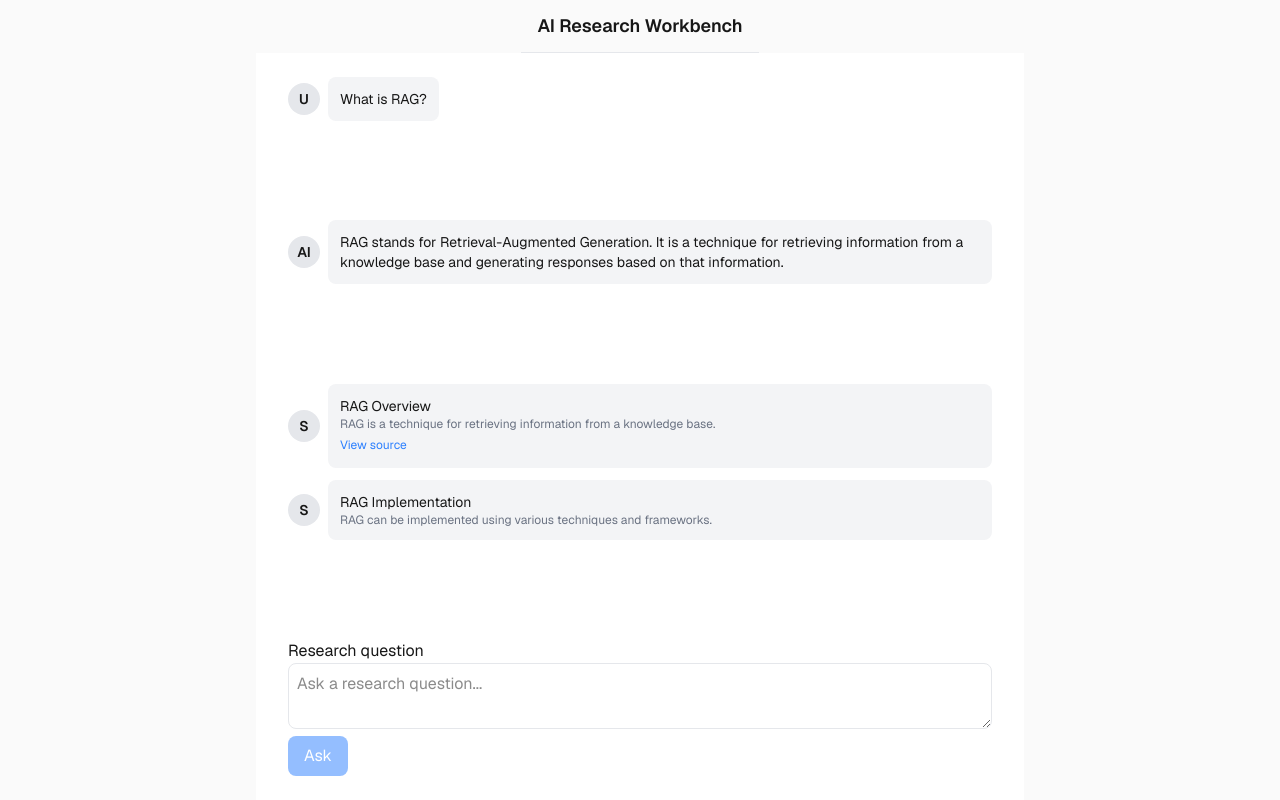
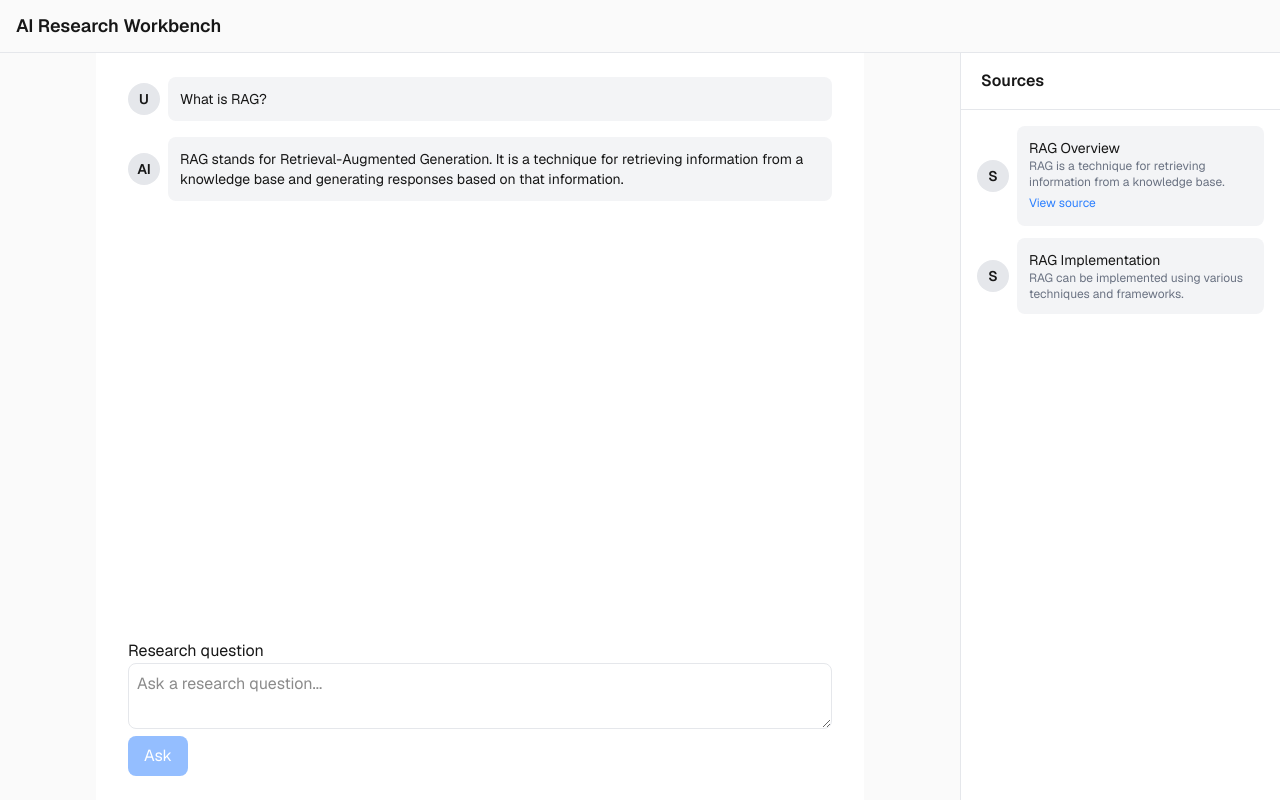
Before and after one commit to zero-shot-assassin/ai-research-workbench, a Next.js app in the folder frontend/: page / in a window 1280 px wide. Built offline with nearby package versions, Linux system fonts and the light colour scheme.

Commit message:
Restructure layout to mockup shell and apply Day 7 review cleanups

```diff
--- a/frontend/app/page.tsx
+++ b/frontend/app/page.tsx
@@ -3,13 +3,13 @@
 import { useState } from "react";
 import { Header } from "@/components/Header";
 import { MessageBubble } from "@/components/MessageBubble";
-import { messages as InitialMessages, sources } from "@/data/mock-chat";
+import { messages as initialMessages, sources } from "@/data/mock-chat";
 import { SourceCard } from "@/components/SourceCard";
 import { QuestionInput } from "@/components/QuestionInput";
 import type { Message } from "@/types/chat";
 
 export default function Home() {
-  const [messages, setMessages] = useState<Message[]>(InitialMessages);
+  const [messages, setMessages] = useState<Message[]>(initialMessages);
 
   function handleQuestionSubmit(question: string): void {
     const newMessage: Message = {
@@ -22,30 +22,45 @@ export default function Home() {
   }
 
   return (
-    <div className="flex flex-col flex-1 items-center justify-center bg-zinc-50 font-sans dark:bg-black">
+    <div className="flex h-screen flex-col bg-zinc-50 font-sans dark:bg-black">
       <Header title="AI Research Workbench" />
-      <main className="flex flex-1 w-full max-w-3xl flex-col items-center justify-between py-6 px-8 bg-white dark:bg-black sm:items-start">
 
+      {/* Sibling row: conversation + sources */}
+      <div className="flex min-h-0 flex-1">
+
+        <main className="mx-auto flex w-full max-w-3xl min-h-0 flex-1 flex-col gap-4 px-8 py-6 bg-white dark:bg-black">
           {/* Messages */}
+          <div className="flex min-h-0 flex-1 flex-col gap-4 overflow-y-auto">
             {messages.length === 0 ? (
-          <p>No messages yet. Ask a research question to get started.</p>
+              <div className="flex h-full flex-col items-center justify-center text-center">
+                <p className="text-sm text-gray-500 dark:text-gray-400">
+                  No messages yet. Ask a research question to get started.
+                </p>
+              </div>
             ) : (
               messages.map((message) => (
                 <MessageBubble key={message.id} message={message} />
               ))
             )}
+          </div>
 
-        {/* Supporting Sources */}
-        <section aria-label="Supporting sources" className="flex w-full flex-col gap-3">
+          {/* Question Input */}
+          <QuestionInput onSubmit={handleQuestionSubmit} />
+        </main>
+
+        {/* Sources panel */}
+        <aside aria-label="Supporting sources" className="flex w-80 shrink-0 flex-col border-l border-gray-200 bg-white dark:bg-black">
+          <div className="border-b border-gray-200 px-5 py-4">
+            <h2 className="font-semibold">Sources</h2>
+          </div>
+          <div className="flex-1 space-y-3 overflow-y-auto p-4">
             {sources.map((source) => (
               <SourceCard key={source.id} source={source} />
             ))}
-        </section>
+          </div>
+        </aside>
 
-        {/* Question Input */}
-        <QuestionInput onSubmit={handleQuestionSubmit}/>
-
-      </main>
+      </div>
     </div>
   );
 }
--- a/frontend/components/QuestionInput.tsx
+++ b/frontend/components/QuestionInput.tsx
@@ -8,10 +8,9 @@ type QuestionInputProps = {
 
 export function QuestionInput({ onSubmit }: QuestionInputProps) {
     const [question, setQuestion] = useState("");
+    const trimmedQuestion = question.trim();
 
     function handleSubmit() {
-        const trimmedQuestion = question.trim();
-
         if (trimmedQuestion.length === 0) {
             return;
         }
@@ -33,7 +32,7 @@ export function QuestionInput({ onSubmit }: QuestionInputProps) {
 
             <button
               type="button"
-              disabled={question.trim().length === 0}
+              disabled={trimmedQuestion.length === 0}
               className="bg-blue-500 text-white px-4 py-2 rounded-lg disabled:opacity-50 disabled:cursor-not-allowed"
               onClick={handleSubmit}
             >
--- a/frontend/data/mock-chat.ts
+++ b/frontend/data/mock-chat.ts
@@ -28,7 +28,3 @@ export const sources: Source[] = [
         excerpt: 'RAG can be implemented using various techniques and frameworks.',
     },
 ];
-
-export function getAssistantMessages(items: Message[]): Message[] {
-    return items.filter((item) => item.role === 'assistant');
-}
```
Lines whose indentation alone changed are shown as unchanged.
